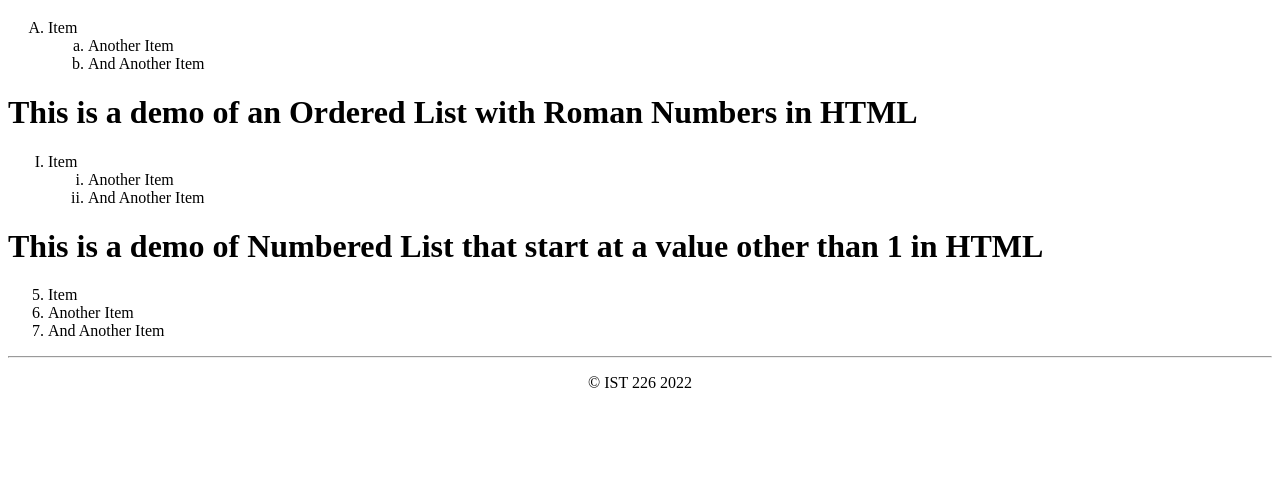
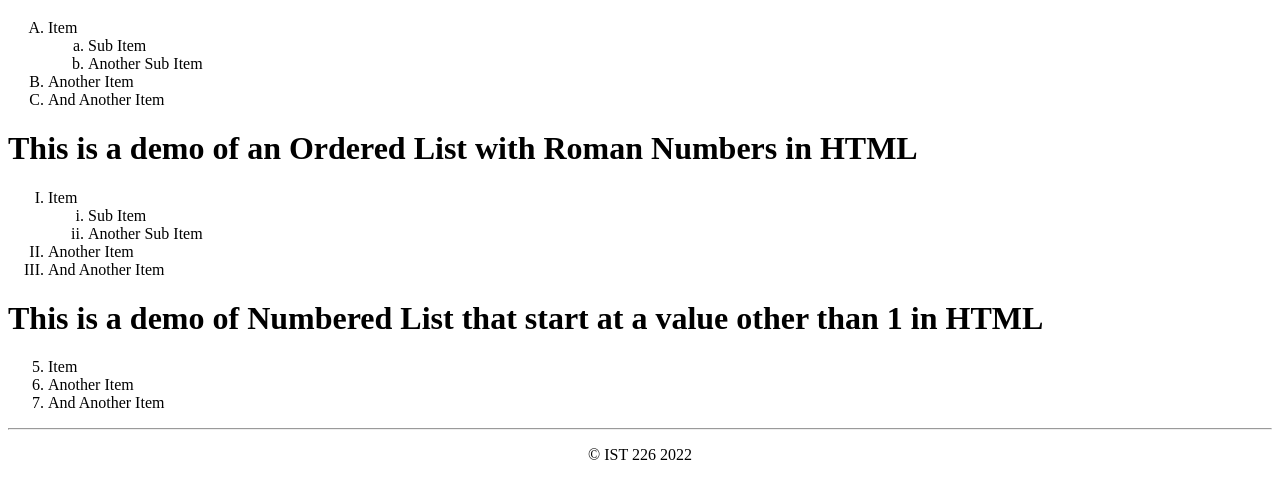
Before and after one commit to timatodd/timatodd.github.io, a plain HTML site: page orderedlist.html in a window 1280 px wide. Shown: the part 391-871 px from the top of the page. Before the commit the page ends 800 px from the top, so only its background shows below. Drawn offline with Linux system fonts and the light colour scheme.

Commit message:
Add files via upload

```diff
--- a/orderedlist.html
+++ b/orderedlist.html
@@ -40,6 +40,9 @@
     <ol type="A">
         <li>Item</li>
         <ol type = "a">
+            <li>Sub Item</li>
+            <li>Another Sub Item</li>
+        </ol>
             <li>Another Item</li>
             <li>And Another Item</li>
         </ol>
@@ -47,13 +50,14 @@
 
     <h1>This is a demo of an Ordered List with Roman Numbers in HTML</h1>
 
-    <ol type ="I">
+    <ol type="I">
         <li>Item</li>
         <ol type = "i" >
-            <li>Another Item</li>
-            <li>And Another Item</li>
+            <li>Sub Item</li>
+            <li>Another Sub Item</li>
         </ol>
-
+        <li>Another Item</li>
+        <li>And Another Item</li>
     </ol>
 
     <h1>This is a demo of Numbered List that start at a value other than 1 in HTML</h1>
```
